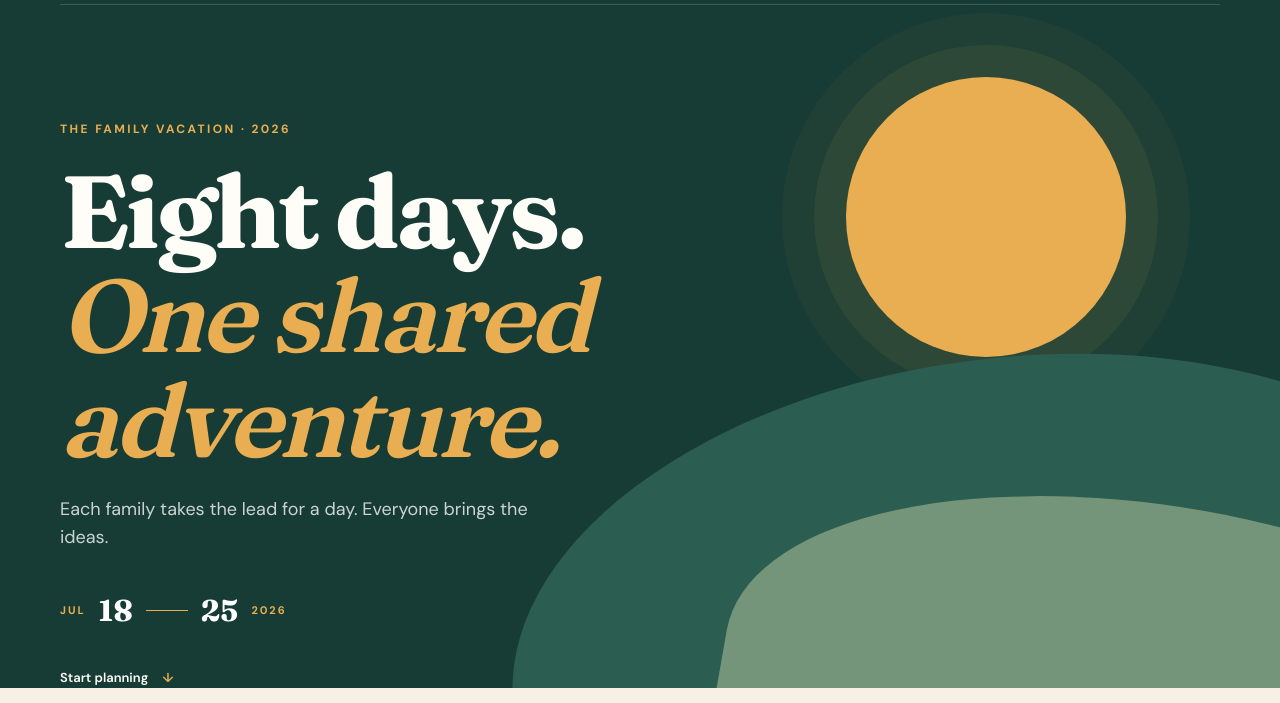
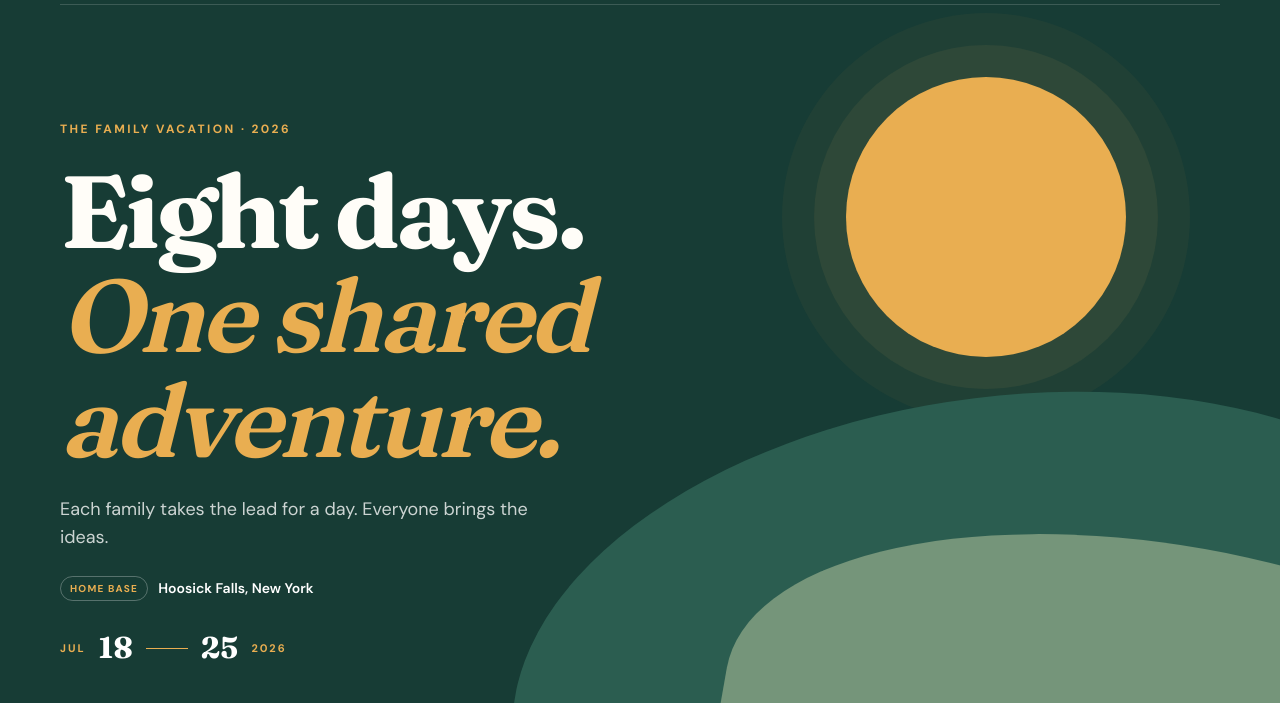
Before and after one commit to jaschlak/family-vacation-2026, a website: page index.html in a window 1280 px wide. Shown: the part 81-784 px from the top of the page. Drawn offline with Linux system fonts and the light colour scheme; no server answers.

Commit message:
Add Hoosick Falls home base

```diff
--- a/index.html
+++ b/index.html
@@ -29,6 +29,7 @@
         <p class="eyebrow">The family vacation · 2026</p>
         <h1>Eight days.<br /><em>One shared adventure.</em></h1>
         <p class="hero-copy">Each family takes the lead for a day. Everyone brings the ideas.</p>
+        <p class="home-base"><span>Home base</span> Hoosick Falls, New York</p>
         <div class="date-lockup" aria-label="Vacation dates July 18 through July 25, 2026">
           <span>JUL</span><strong>18</strong><i></i><strong>25</strong><span>2026</span>
         </div>
--- a/styles.css
+++ b/styles.css
@@ -41,7 +41,9 @@
 h1, h2, h3 { font-family: "Fraunces", serif; margin-top: 0; letter-spacing: -.035em; line-height: 1.02; }
 h1 { max-width: 760px; margin-bottom: 24px; font-size: clamp(55px, 8vw, 104px); }
 h1 em { color: var(--gold); font-weight: 600; }
-.hero-copy { max-width: 500px; margin: 0 0 36px; color: rgba(255,255,255,.78); font-size: 18px; }
+.hero-copy { max-width: 500px; margin: 0 0 24px; color: rgba(255,255,255,.78); font-size: 18px; }
+.home-base { display: flex; align-items: center; gap: 10px; width: fit-content; margin: 0 0 24px; color: white; font-size: 14px; font-weight: 600; }
+.home-base span { border: 1px solid rgba(255,255,255,.28); border-radius: 999px; padding: 4px 9px; color: var(--gold); font-size: 10px; font-weight: 700; text-transform: uppercase; letter-spacing: .12em; }
 .date-lockup { display: flex; align-items: center; gap: 13px; width: fit-content; color: var(--gold); }
 .date-lockup span { font-size: 11px; letter-spacing: .18em; font-weight: 700; }
 .date-lockup strong { color: white; font-family: "Fraunces", serif; font-size: 30px; }
```
